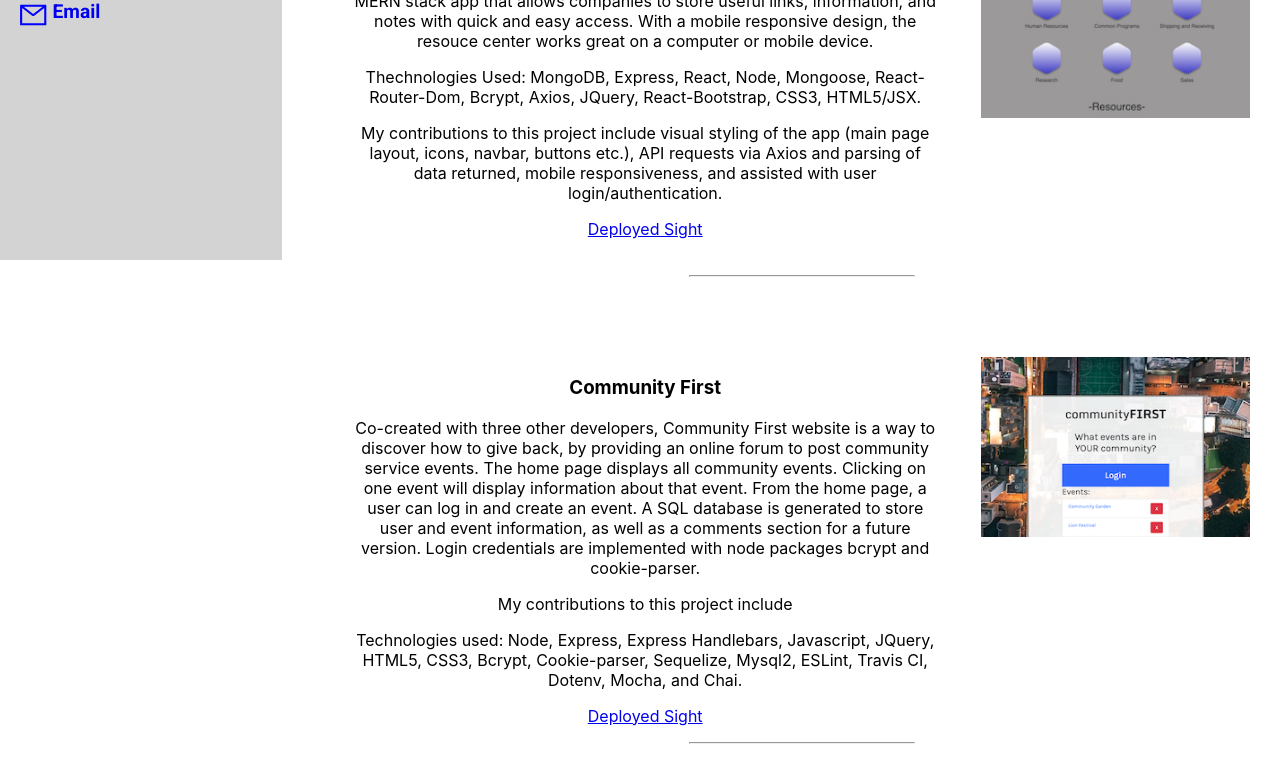
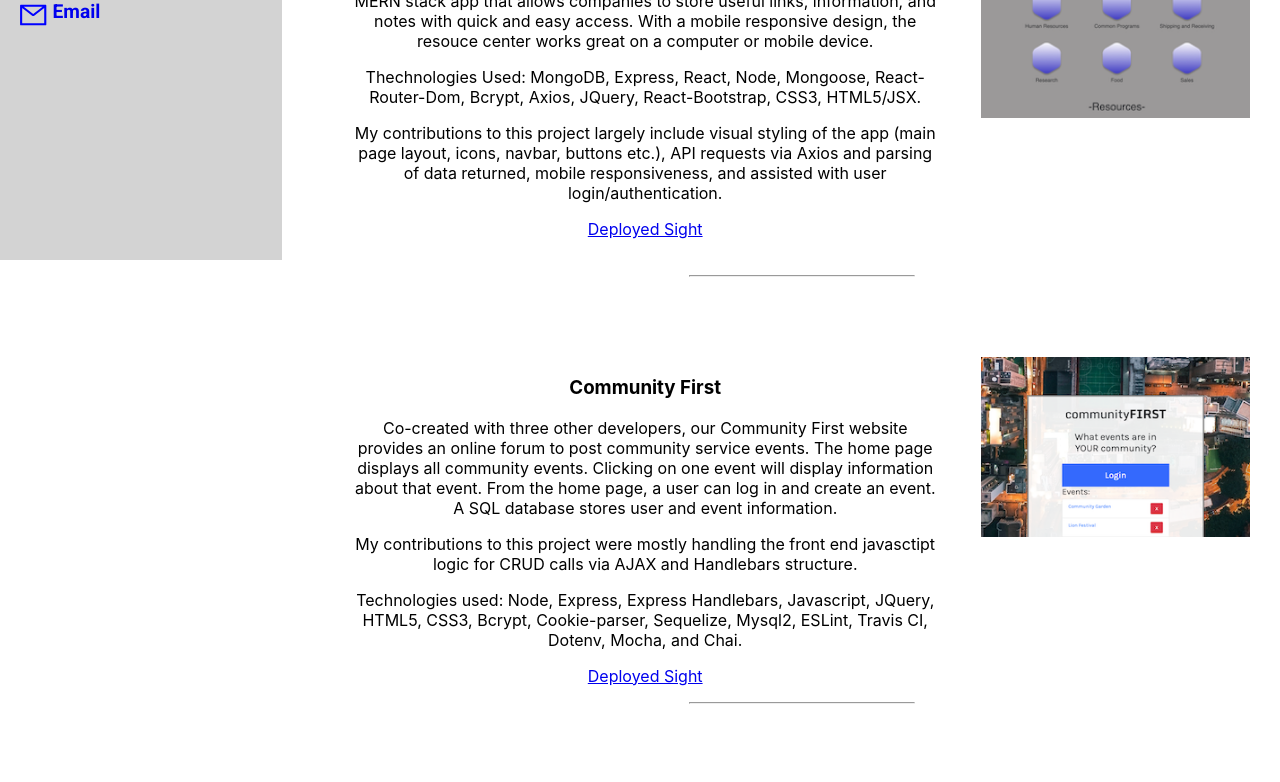
Before and after one commit to aaron-G18/AG-Portfolio, a React (Create React App) app: page / in a window 1280 px wide. Shown: the part 540-1322 px from the top of the page. Built offline with nearby package versions, Linux system fonts and the light colour scheme.

Commit message:
Completed the description of Community First.

```diff
--- a/src/components/projects/projects.js
+++ b/src/components/projects/projects.js
@@ -14,9 +14,8 @@ export default function bottomLinks(props) {
           <div className="proj1-text">
             <h3>Resource Center</h3>
             <p>Co-created with a group of three other developers, Resource Center is a MERN stack app that allows companies to store useful links, information, and notes with quick and easy access. With a mobile responsive design, the resouce center works great on a computer or mobile device.</p>
-
             <p>Thechnologies Used: MongoDB, Express, React, Node, Mongoose, React-Router-Dom, Bcrypt, Axios, JQuery, React-Bootstrap, CSS3, HTML5/JSX.</p>
-            <p>My contributions to this project include visual styling of the app (main page layout, icons, navbar, buttons etc.), API requests via Axios and parsing of data returned, mobile responsiveness, and assisted with user login/authentication.</p>
+            <p>My contributions to this project largely include visual styling of the app (main page layout, icons, navbar, buttons etc.), API requests via Axios and parsing of data returned, mobile responsiveness, and assisted with user login/authentication.</p>
             <p>
               <a href="https://serene-kobuk-valley-06720.herokuapp.com/" target="_blank" rel="noopener noreferrer">Deployed Sight</a>
             </p>
@@ -31,8 +30,8 @@ export default function bottomLinks(props) {
         <div className="project2">
           <div className="proj2-text">
             <h3>Community First</h3>
-            <p>Co-created with three other developers, Community First website is a way to discover how to give back, by providing an online forum to post community service events. The home page displays all community events. Clicking on one event will display information about that event. From the home page, a user can log in and create an event. A SQL database is generated to store user and event information, as well as a comments section for a future version. Login credentials are implemented with node packages bcrypt and cookie-parser.</p>
-            <p>My contributions to this project include</p>
+            <p>Co-created with three other developers, our Community First website provides an online forum to post community service events. The home page displays all community events. Clicking on one event will display information about that event. From the home page, a user can log in and create an event. A SQL database stores user and event information.</p>
+            <p>My contributions to this project were mostly handling the front end javasctipt logic for CRUD calls via AJAX and Handlebars structure.</p>
             <p>Technologies used: Node, Express, Express Handlebars, Javascript, JQuery, HTML5, CSS3, Bcrypt, Cookie-parser, Sequelize, Mysql2, ESLint, Travis CI, Dotenv, Mocha, and Chai.</p>
             <p>
               <a href="https://communityfirst.herokuapp.com/" target="_blank" rel="noopener noreferrer">Deployed Sight</a>
```
